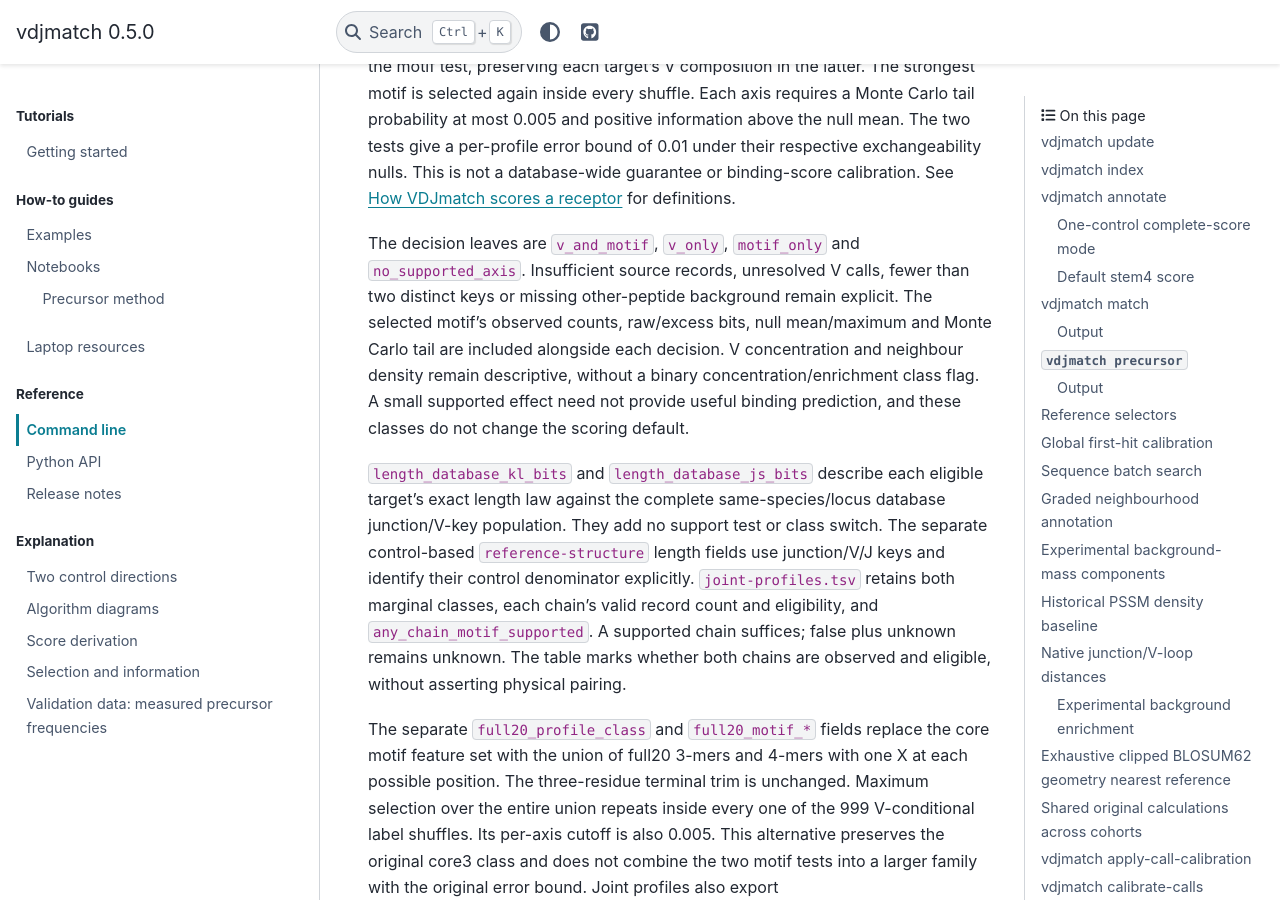
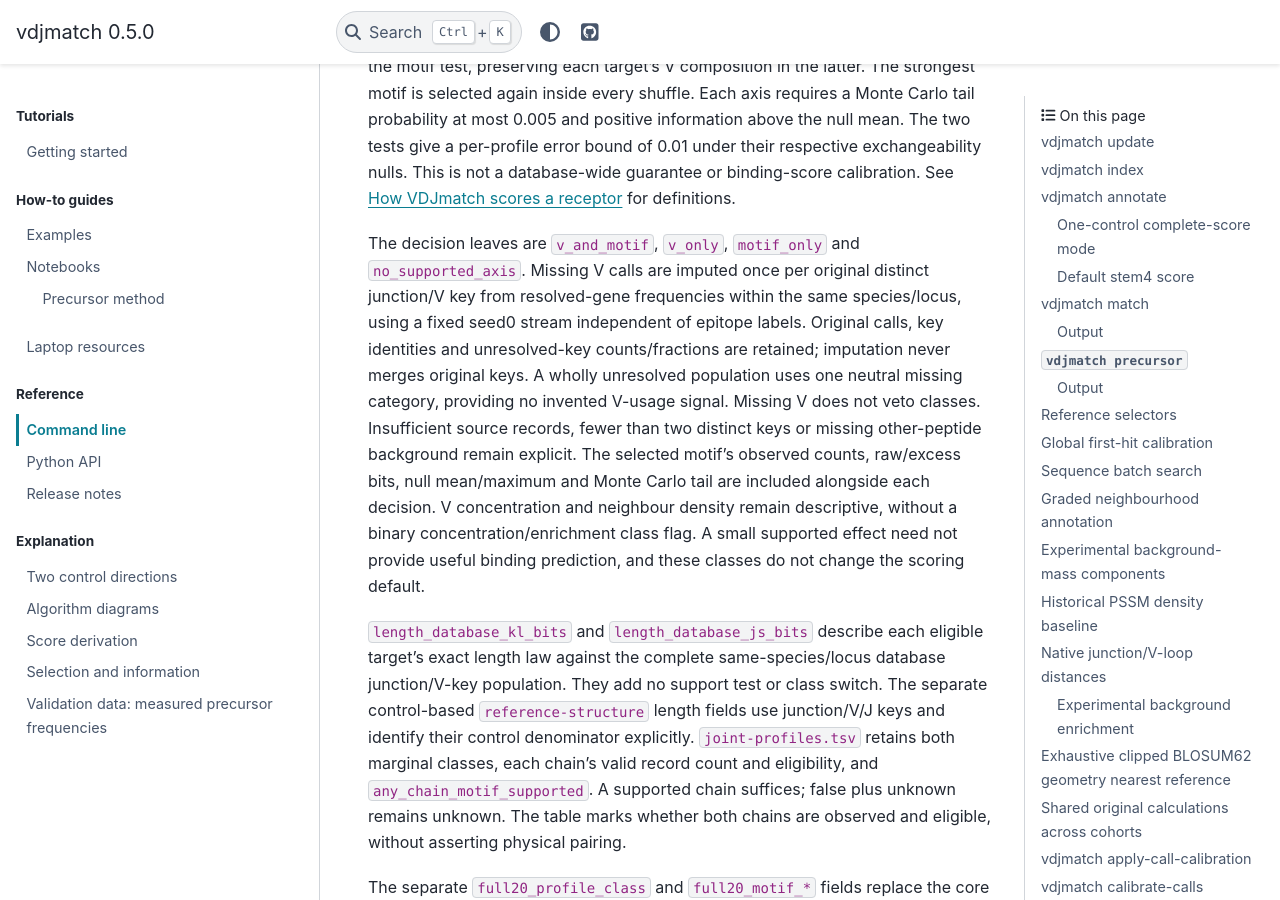
Before and after one commit to antigenomics/vdjmatch, a Sphinx documentation site: the page built from docs/cli.rst, in a window 1280 px wide and 900 px high, scrolled down 1928 px. Built offline with Sphinx 7.4.7 and the PyData theme 0.15.4, drawn with Linux system fonts in a browser that asks for light colours; pages that are not in the unit, such as notebooks, are missing from menus.

Commit message:
Impute missing V without vetoing reference profile classes

```diff
--- a/docs/cli.rst
+++ b/docs/cli.rst
@@ -88,8 +88,14 @@ respective exchangeability nulls. This is not a database-wide guarantee or
 binding-score calibration. See :doc:`algorithms` for definitions.
 
 The decision leaves are ``v_and_motif``, ``v_only``, ``motif_only`` and
-``no_supported_axis``. Insufficient source records, unresolved V calls, fewer
-than two distinct keys or missing other-peptide background remain explicit.
+``no_supported_axis``. Missing V calls are imputed once per original distinct
+junction/V key from resolved-gene frequencies within the same species/locus,
+using a fixed seed0 stream independent of epitope labels. Original calls, key
+identities and unresolved-key counts/fractions are retained; imputation never
+merges original keys. A wholly unresolved population uses one neutral missing
+category, providing no invented V-usage signal. Missing V does not veto classes.
+Insufficient source records, fewer than two distinct keys or missing
+other-peptide background remain explicit.
 The selected motif's observed counts, raw/excess bits, null mean/maximum and
 Monte Carlo tail are included alongside each decision. V concentration and
 neighbour density remain descriptive, without a binary concentration/enrichment
```
Also changed, not shown: docs/algorithms.rst (+5 -2 lines), 3 other files.
